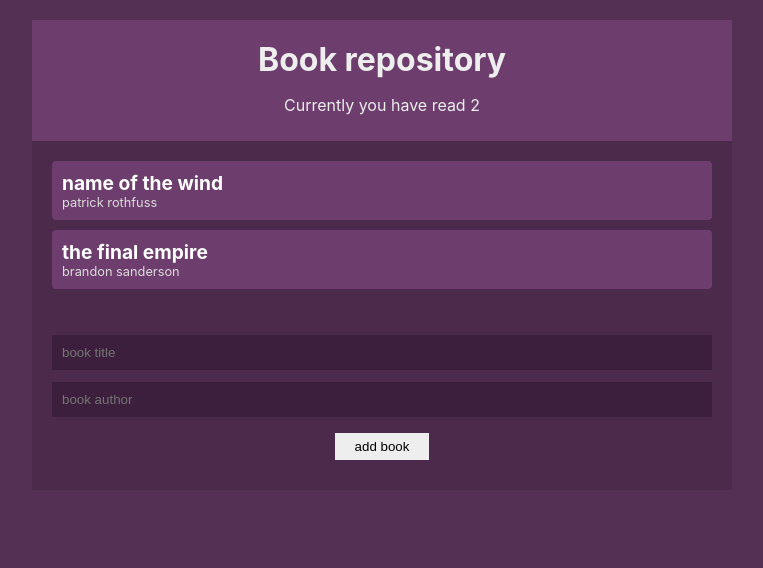
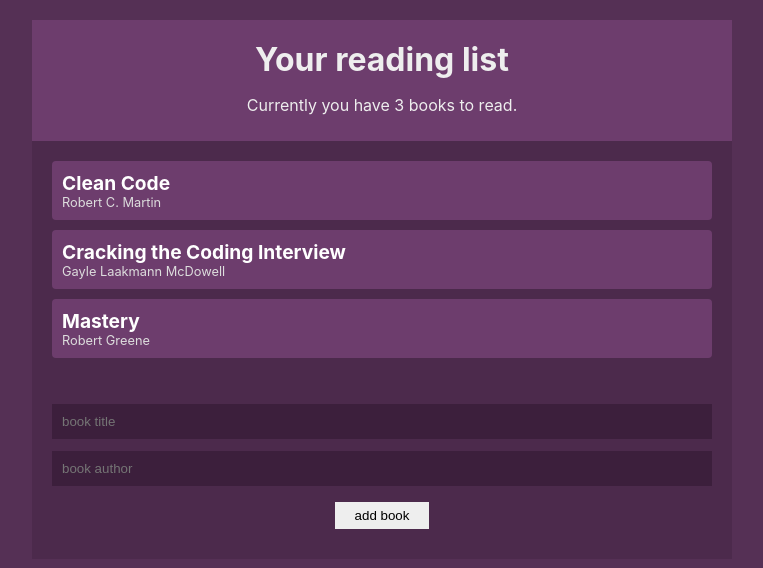
Before and after one commit to kemenykristof/book-repository, a React (Create React App) app: page / in a window 1280 px wide. Shown: the top 568 px of the page, without its empty margins (258-1021 px from the left). Built offline with nearby package versions, Linux system fonts and the light colour scheme.

Commit message:
minor changes in context and page text

```diff
--- a/src/components/Navbar.js
+++ b/src/components/Navbar.js
@@ -5,8 +5,8 @@ const Navbar = () => {
   const { books } = useContext(BookContext);
   return (
     <div className="navbar">
-      <h1>Book repository</h1>
-      <p>Currently you have read {books.length} </p>
+      <h1>Your reading list</h1>
+      <p>Currently you have {books.length} books to read.</p>
     </div>
   );
 };
--- a/src/contexts/BookContext.js
+++ b/src/contexts/BookContext.js
@@ -5,8 +5,13 @@ export const BookContext = createContext();
 
 const BookContextProvider = props => {
   const [books, setBooks] = useState([
-    { title: "name of the wind", author: "patrick rothfuss", id: uuid() },
-    { title: "the final empire", author: "brandon sanderson", id: uuid() }
+    { title: "Clean Code", author: "Robert C. Martin", id: uuid() },
+    {
+      title: "Cracking the Coding Interview",
+      author: "Gayle Laakmann McDowell",
+      id: uuid()
+    },
+    { title: "Mastery", author: "Robert Greene", id: uuid() }
   ]);
   const addBook = (title, author) => {
     setBooks([...books, { title, author, id: uuid() }]);
```
